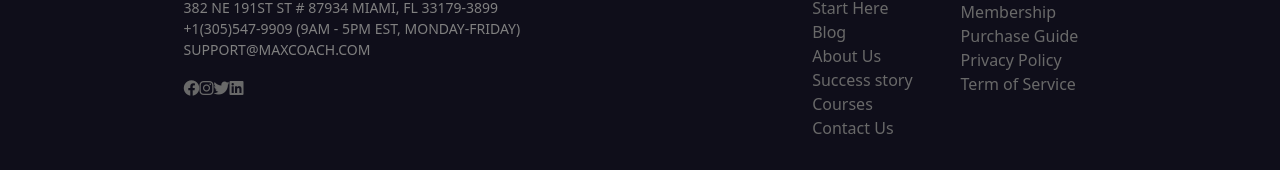
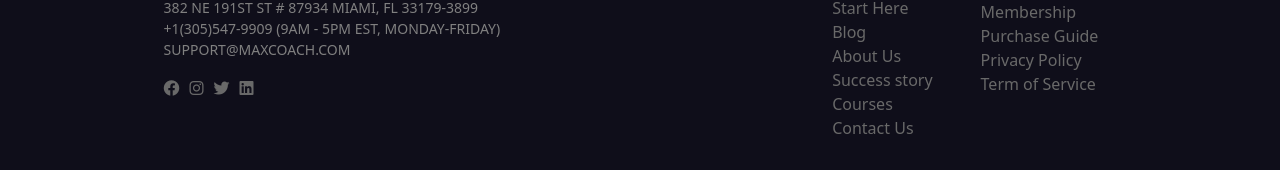
Before and after one commit to Skyfe24/proj-html-vuejs, a Vue app: page / in a window 1280 px wide. Shown: the part 2682-2852 px from the top of the page. Built offline with nearby package versions, Linux system fonts and the light colour scheme.

Commit message:
added hover to all social network icons

```diff
--- a/src/components/AppFooter.vue
+++ b/src/components/AppFooter.vue
@@ -27,10 +27,10 @@ export default {
                 </ul>
                 <div class="social-icon">
 
-                    <i class="fa-brands fa-facebook"></i>
-                    <i class="fa-brands fa-instagram"></i>
-                    <i class="fa-brands fa-twitter"></i>
-                    <i class="fa-brands fa-linkedin"></i>
+                    <i class="fa-brands fa-facebook selector"></i>
+                    <i class="fa-brands fa-instagram selector"></i>
+                    <i class="fa-brands fa-twitter selector"></i>
+                    <i class="fa-brands fa-linkedin selector"></i>
 
                 </div>
             </div>
@@ -86,6 +86,10 @@ export default {
     width: 100%;
     position: relative;
 
+}
+
+.fa-brands {
+    margin-right: 10px;
 }
 
 .social-icon {
```
